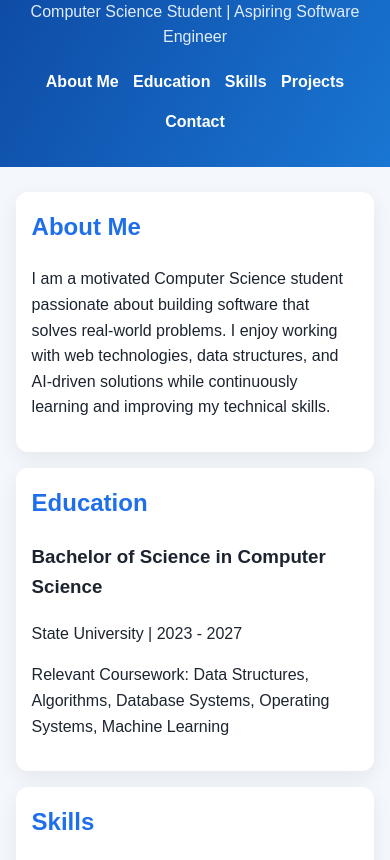
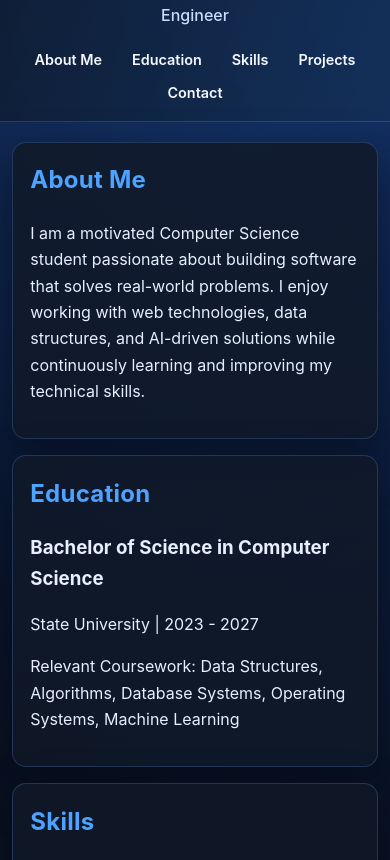
Before and after one commit to rajesh9392696645/AI-News-Intelligence-System, a plain HTML site: page index.html in a window 390 px wide. Shown: the part 99-959 px from the top of the page. Drawn offline with Linux system fonts and the light colour scheme.

Commit message:
Redesign site with modern dark blue responsive theme

```diff
--- a/styles.css
+++ b/styles.css
@@ -1,43 +1,63 @@
 :root {
-  --bg: #f4f7fb;
-  --text: #1c2430;
-  --primary: #1f6feb;
-  --card: #ffffff;
-  --muted: #64748b;
+  --bg: #070b14;
+  --bg-elevated: #0f1728;
+  --card: rgba(17, 25, 40, 0.85);
+  --card-border: rgba(103, 168, 255, 0.22);
+  --text: #e7efff;
+  --muted: #a6b7d9;
+  --primary: #4da3ff;
+  --primary-strong: #2f81f7;
+  --shadow: 0 20px 45px rgba(3, 8, 19, 0.55);
 }
 
 * {
   box-sizing: border-box;
 }
 
+html {
+  scroll-behavior: smooth;
+}
+
 body {
   margin: 0;
-  font-family: Arial, Helvetica, sans-serif;
-  background: var(--bg);
+  font-family: "Inter", "Segoe UI", Roboto, -apple-system, BlinkMacSystemFont, sans-serif;
+  line-height: 1.65;
   color: var(--text);
-  line-height: 1.6;
+  background:
+    radial-gradient(circle at 15% -15%, rgba(64, 140, 255, 0.25), transparent 40%),
+    radial-gradient(circle at 85% 5%, rgba(25, 89, 201, 0.35), transparent 42%),
+    linear-gradient(140deg, #060913 0%, #0a1222 45%, #070b14 100%);
+  min-height: 100vh;
 }
 
 .container {
-  width: min(960px, 92%);
+  width: min(1040px, 92%);
   margin: 0 auto;
 }
 
 .hero {
-  background: linear-gradient(120deg, #0d47a1, #1976d2);
+  position: sticky;
+  top: 0;
+  z-index: 100;
+  backdrop-filter: blur(14px);
+  background: linear-gradient(110deg, rgba(14, 28, 49, 0.9), rgba(20, 48, 88, 0.8));
+  border-bottom: 1px solid rgba(108, 169, 255, 0.24);
   color: #fff;
-  padding: 2.5rem 0 2rem;
+  padding: 1.2rem 0 1rem;
   text-align: center;
+  animation: slideDown 750ms ease;
 }
 
 .hero h1 {
   margin: 0;
-  font-size: 2.4rem;
+  font-size: clamp(1.9rem, 3vw, 2.7rem);
+  letter-spacing: 0.01em;
 }
 
 .tagline {
-  margin: 0.4rem 0 1.2rem;
-  color: #e2ecff;
+  margin: 0.4rem 0 1.15rem;
+  color: #c9deff;
+  font-weight: 500;
 }
 
 .nav-links {
@@ -46,41 +66,68 @@ body {
   padding: 0;
   display: flex;
   flex-wrap: wrap;
-  gap: 0.9rem;
+  gap: 0.75rem;
   justify-content: center;
 }
 
 .nav-links a {
-  color: #fff;
+  color: #f5f9ff;
   text-decoration: none;
   font-weight: 600;
+  font-size: 0.96rem;
+  padding: 0.38rem 0.8rem;
+  border-radius: 999px;
+  border: 1px solid transparent;
+  transition: background-color 250ms ease, transform 250ms ease, border-color 250ms ease;
 }
 
-.nav-links a:hover {
-  text-decoration: underline;
+.nav-links a:hover,
+.nav-links a:focus-visible {
+  background: rgba(60, 129, 236, 0.32);
+  border-color: rgba(148, 197, 255, 0.4);
+  transform: translateY(-2px);
 }
 
 main {
-  padding: 1.6rem 0 2rem;
+  padding: 1.8rem 0 2.6rem;
 }
 
 .card {
   background: var(--card);
-  border-radius: 12px;
-  padding: 1.2rem 1.3rem;
+  border: 1px solid var(--card-border);
+  border-radius: 16px;
+  padding: 1.35rem 1.4rem;
   margin-bottom: 1rem;
-  box-shadow: 0 6px 20px rgba(15, 23, 42, 0.07);
+  box-shadow: var(--shadow);
+  animation: cardFade 700ms ease both;
+  transition: transform 300ms ease, border-color 300ms ease, box-shadow 300ms ease;
+}
+
+.card:nth-child(2) { animation-delay: 70ms; }
+.card:nth-child(3) { animation-delay: 140ms; }
+.card:nth-child(4) { animation-delay: 210ms; }
+.card:nth-child(5) { animation-delay: 280ms; }
+
+.card:hover {
+  transform: translateY(-4px);
+  border-color: rgba(121, 184, 255, 0.5);
+  box-shadow: 0 24px 50px rgba(4, 14, 32, 0.62);
 }
 
 h2 {
   margin-top: 0;
   color: var(--primary);
+  letter-spacing: 0.01em;
+}
+
+h3 {
+  margin-bottom: 0.35rem;
 }
 
 .entry + .entry {
-  margin-top: 0.9rem;
-  border-top: 1px solid #e2e8f0;
-  padding-top: 0.9rem;
+  margin-top: 1rem;
+  border-top: 1px solid rgba(124, 153, 201, 0.32);
+  padding-top: 1rem;
 }
 
 .skills-grid {
@@ -88,21 +135,33 @@ h2 {
   padding: 0;
   margin: 0;
   display: grid;
-  grid-template-columns: repeat(auto-fit, minmax(140px, 1fr));
-  gap: 0.55rem;
+  grid-template-columns: repeat(auto-fit, minmax(135px, 1fr));
+  gap: 0.65rem;
 }
 
 .skills-grid li {
-  background: #eaf1ff;
-  color: #113a85;
-  padding: 0.55rem 0.7rem;
-  border-radius: 8px;
+  background: linear-gradient(145deg, rgba(49, 109, 194, 0.36), rgba(22, 59, 118, 0.33));
+  border: 1px solid rgba(121, 182, 255, 0.38);
+  color: #e9f2ff;
+  padding: 0.58rem 0.72rem;
+  border-radius: 10px;
   text-align: center;
   font-weight: 600;
+  transition: transform 220ms ease, background-color 220ms ease;
+}
+
+.skills-grid li:hover {
+  transform: translateY(-2px);
+  background: linear-gradient(145deg, rgba(70, 142, 241, 0.4), rgba(31, 80, 152, 0.42));
 }
 
 a {
-  color: var(--primary);
+  color: #74b7ff;
+}
+
+a:hover,
+a:focus-visible {
+  color: #9ccfff;
 }
 
 footer {
@@ -112,12 +171,72 @@ footer {
   font-size: 0.92rem;
 }
 
-@media (max-width: 600px) {
-  .hero h1 {
-    font-size: 2rem;
+@keyframes cardFade {
+  from {
+    opacity: 0;
+    transform: translateY(12px);
+  }
+  to {
+    opacity: 1;
+    transform: translateY(0);
+  }
+}
+
+@keyframes slideDown {
+  from {
+    opacity: 0;
+    transform: translateY(-12px);
+  }
+  to {
+    opacity: 1;
+    transform: translateY(0);
+  }
+}
+
+@media (max-width: 900px) {
+  .container {
+    width: min(1024px, 94%);
+  }
+
+  .hero {
+    position: static;
+  }
+}
+
+@media (max-width: 640px) {
+  .hero {
+    padding: 1.1rem 0 0.95rem;
+  }
+
+  .nav-links {
+    gap: 0.45rem;
+  }
+
+  .nav-links a {
+    font-size: 0.9rem;
+    padding: 0.34rem 0.65rem;
+  }
+
+  main {
+    padding-top: 1.2rem;
   }
 
   .card {
-    padding: 1rem;
+    border-radius: 14px;
+    padding: 1.1rem;
+  }
+
+  .skills-grid {
+    grid-template-columns: repeat(2, minmax(120px, 1fr));
   }
 }
+
+@media (prefers-reduced-motion: reduce) {
+  *,
+  *::before,
+  *::after {
+    animation: none !important;
+    transition-duration: 0.01ms !important;
+    scroll-behavior: auto !important;
+  }
+}
```
